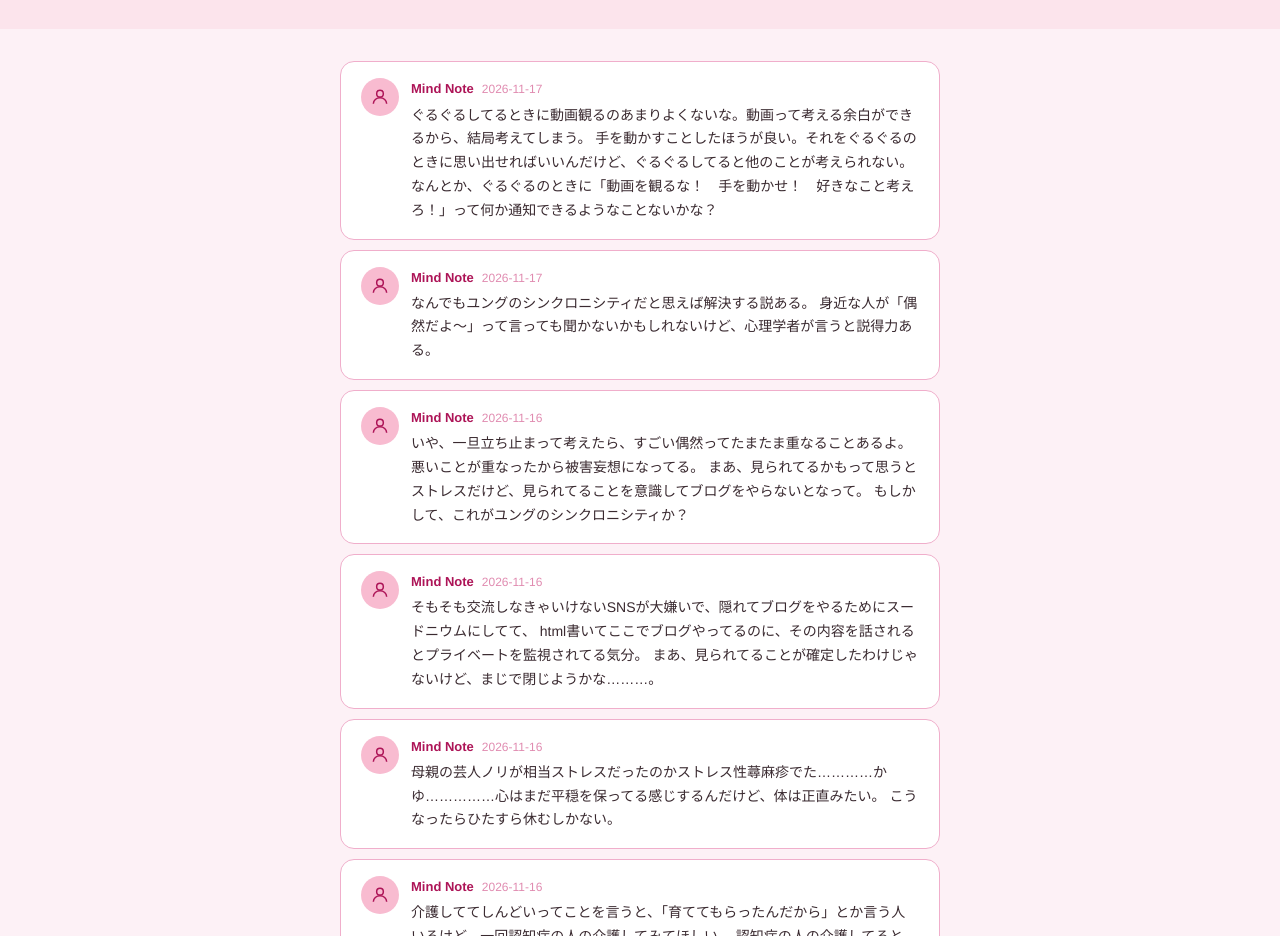
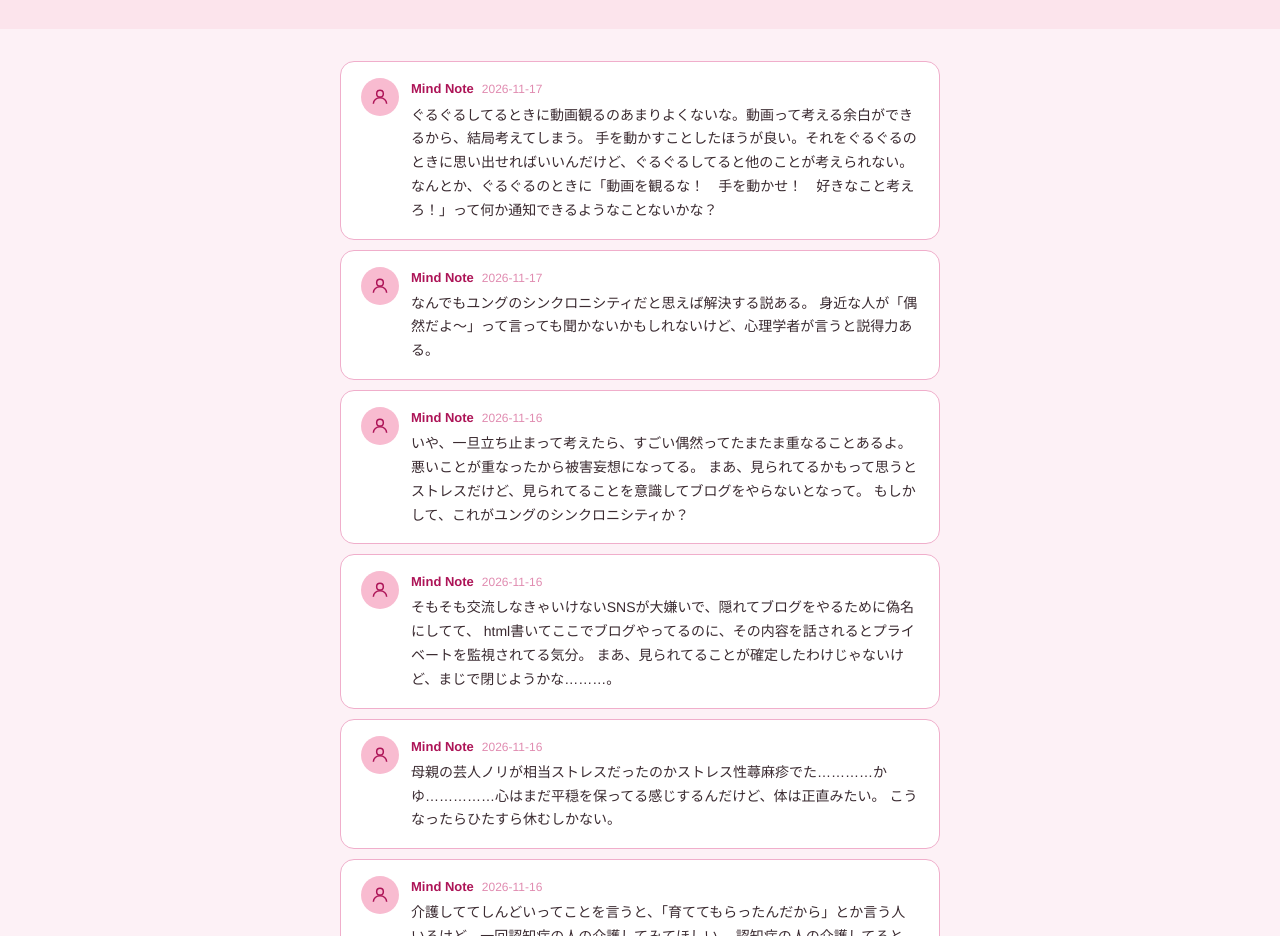
Before and after one commit to Azaleacreativeroom888/fan-psychology, a plain HTML site: page blog.html in a window 1280 px wide. Shown: the part 164-1100 px from the top of the page. Drawn offline with Linux system fonts and the light colour scheme.

Commit message:
Update blog.html

```diff
--- a/blog.html
+++ b/blog.html
@@ -126,7 +126,7 @@
     </div>
     <div class="tweet-body">
       <div class="tweet-head"><span class="tweet-name">Mind Note</span><span class="tweet-date">2026-11-16</span></div>
-      <p class="tweet-text">そもそも交流しなきゃいけないSNSが大嫌いで、隠れてブログをやるためにスードニウムにしてて、
+      <p class="tweet-text">そもそも交流しなきゃいけないSNSが大嫌いで、隠れてブログをやるために偽名にしてて、
       html書いてここでブログやってるのに、その内容を話されるとプライベートを監視されてる気分。
       まあ、見られてることが確定したわけじゃないけど、まじで閉じようかな………。</p>
     </div>
```
